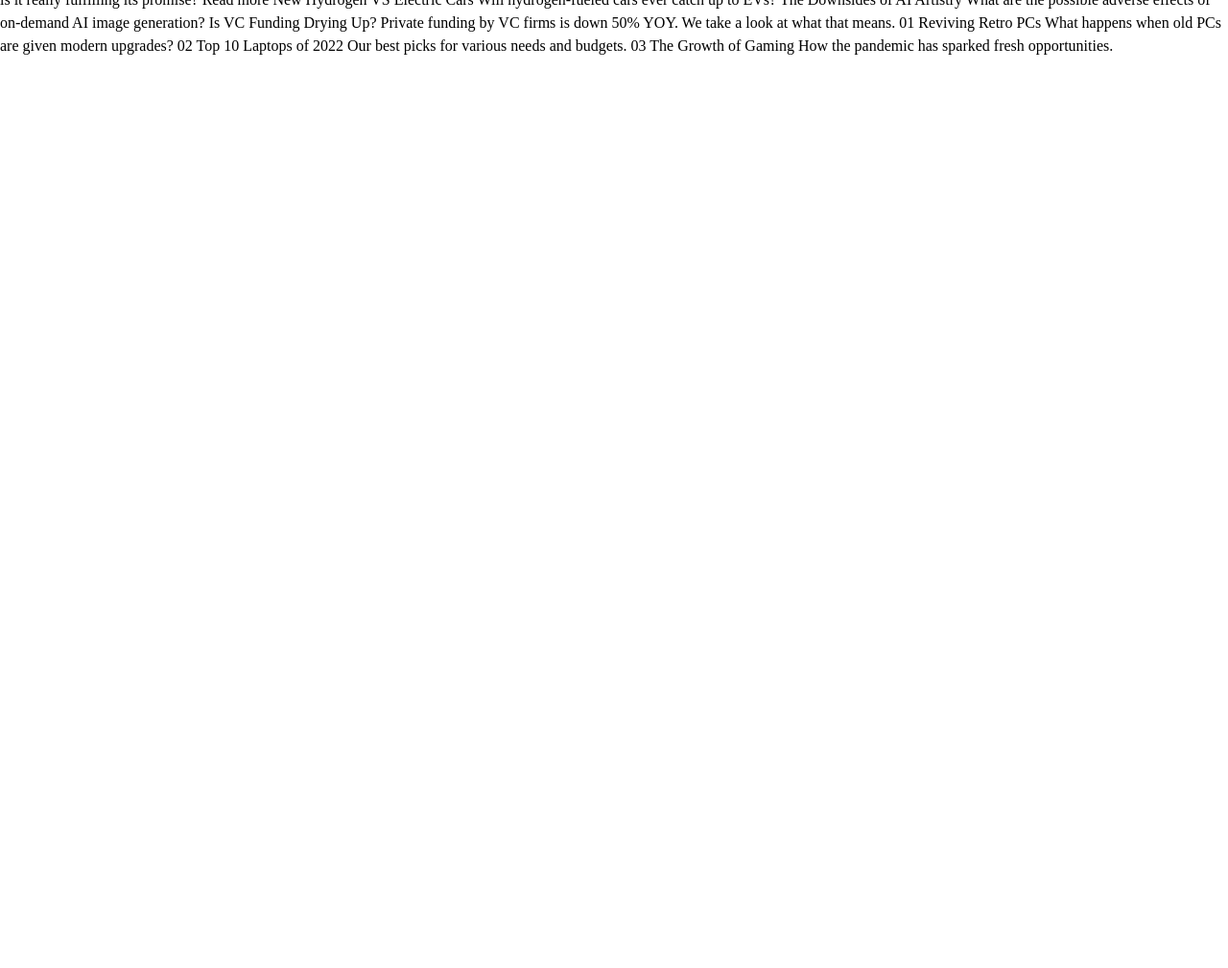
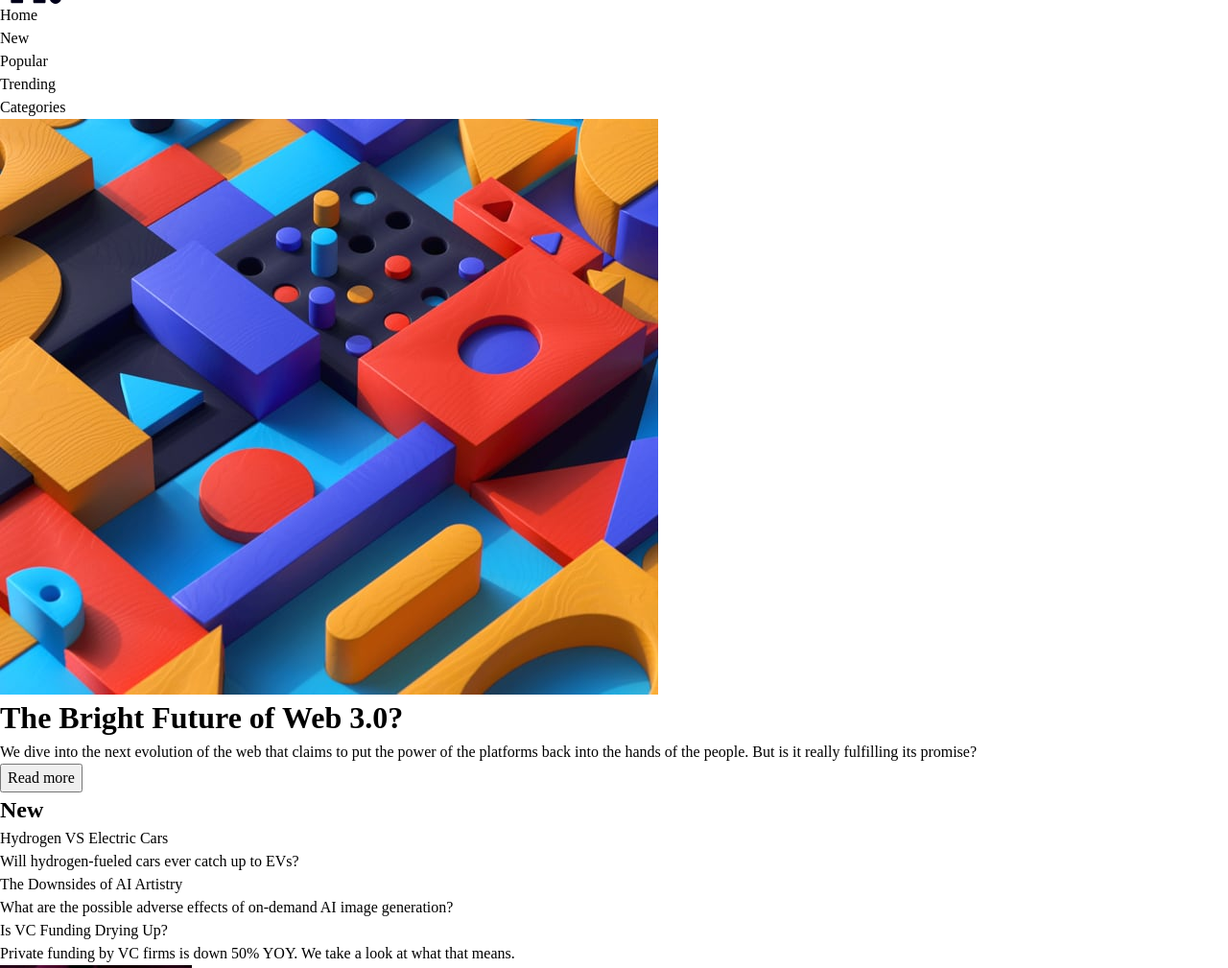
Before and after one commit to xapzx/news-homepage, a plain HTML site: page index.html in a window 1280 px wide. Shown: the part 36-1045 px from the top of the page at 96% size. Before the commit the page ends 800 px from the top, so only its background shows below. Drawn offline with Linux system fonts and the light colour scheme.

Commit message:
Marked up HTML

```diff
--- a/index.html
+++ b/index.html
@@ -13,41 +13,63 @@
   <title>Frontend Mentor | News homepage</title>
 </head>
 <body>
-
-  Home
-  New
-  Popular
-  Trending
-  Categories
-
-  The Bright Future of Web 3.0?
-
-  We dive into the next evolution of the web that claims to put the power of the platforms back into the hands of the people.
-  But is it really fulfilling its promise?
-
-  Read more
-
-  New
-
-  Hydrogen VS Electric Cars
-  Will hydrogen-fueled cars ever catch up to EVs?
-
-  The Downsides of AI Artistry
-  What are the possible adverse effects of on-demand AI image generation?
-
-  Is VC Funding Drying Up?
-  Private funding by VC firms is down 50% YOY. We take a look at what that means.
-
-  01
-  Reviving Retro PCs
-  What happens when old PCs are given modern upgrades?
-
-  02
-  Top 10 Laptops of 2022
-  Our best picks for various needs and budgets.
-
-  03
-  The Growth of Gaming
-  How the pandemic has sparked fresh opportunities.
+  <main>
+    <header>
+      <img src="assets/images/logo.svg" alt="Brand Logo">
+      <nav>
+        <div class="nav-item">Home</div>
+        <div class="nav-item">New</div>
+        <div class="nav-item">Popular</div>
+        <div class="nav-item">Trending</div>
+        <div class="nav-item">Categories</div>
+      </nav>
+    </header>
+    <div class="content">
+      <img src="assets/images/image-web-3-mobile.jpg" alt="Image for Web 3.0">
+      <h1>The Bright Future of Web 3.0?</h1>
+      <div class="article">
+        <p>We dive into the next evolution of the web that claims to put the power of the platforms back into the hands of the people.
+          But is it really fulfilling its promise?</p>
+        <button>Read more</button>
+      </div>
+      <div class="news">
+        <h2>New</h2>
+        <div class="new-items">
+          <div class="new-item">
+            <div class="new-title">Hydrogen VS Electric Cars</div>
+            <div class="new-desc">Will hydrogen-fueled cars ever catch up to EVs?</div>
+          </div>
+          <div class="new-item">
+            <div class="new-title">The Downsides of AI Artistry</div>
+            <div class="new-desc">What are the possible adverse effects of on-demand AI image generation?</div>
+          </div>
+          <div class="new-item">
+            <div class="new-title">Is VC Funding Drying Up?</div>
+            <div class="new-desc">Private funding by VC firms is down 50% YOY. We take a look at what that means.</div>
+          </div>
+        </div>
+      </div>
+      <div class="top-articles">
+        <div class="article-item">
+          <img src="assets/images/image-retro-pcs.jpg" alt="Image of a retro PC">
+          <div class="number">01</div>
+          <div class="article-title">Reviving Retro PCs</div>
+          <p class="article-desc">What happens when old PCs are given modern upgrades?</p>
+        </div>
+        <div class="article-item">
+          <img src="assets/images/image-top-laptops.jpg" alt="Image of a keyboard of a laptop">
+          <div class="number">02</div>
+          <div class="article-title">Top 10 Laptops of 2022</div>
+          <p class="article-desc">Our best picks for various needs and budgets.</p>
+        </div>
+        <div class="article-item">
+          <img src="assets/images/image-gaming-growth.jpg" alt="Image of a hand throwing up a gaming controller">
+          <div class="number">03</div>
+          <div class="article-title">The Growth of Gaming</div>
+          <p class="article-desc">How the pandemic has sparked fresh opportunities.</p>
+        </div>
+      </div>
+    </div>
+  </main>
 </body>
 </html>
```
